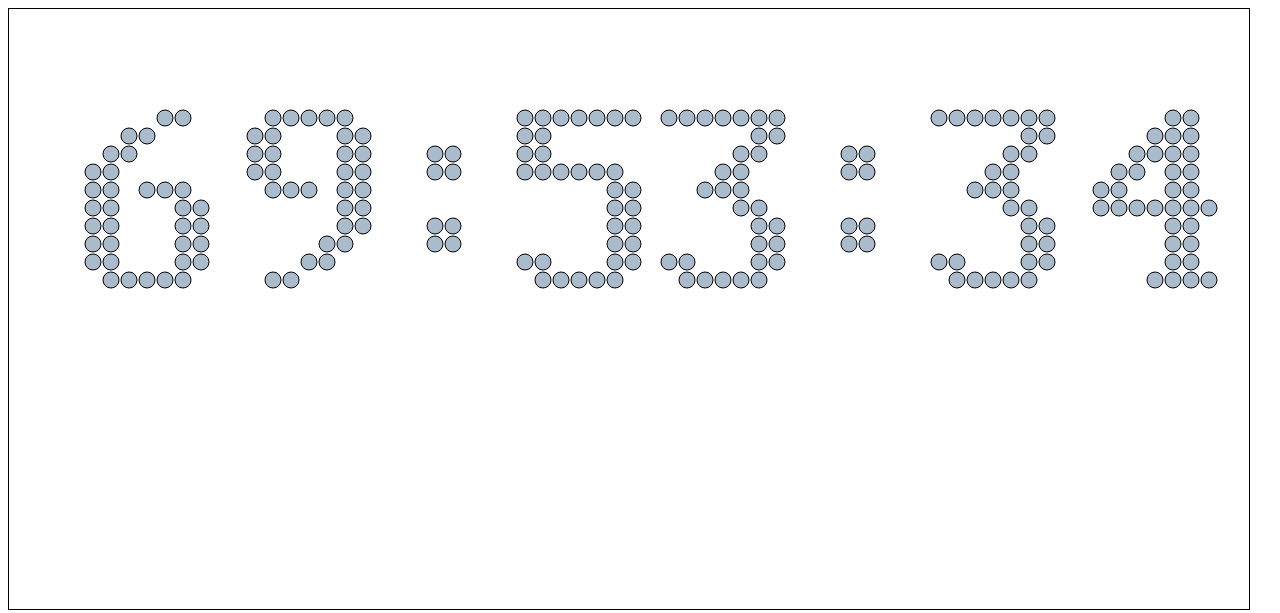
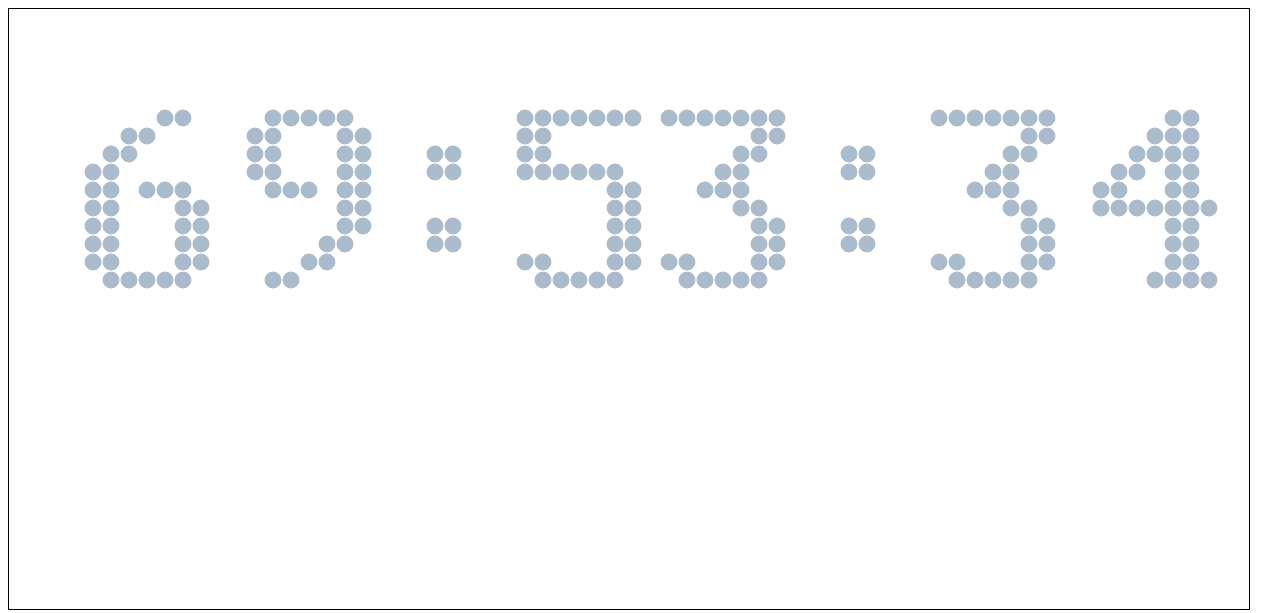
Before and after one commit to chenxy78/training, a plain HTML site: page clock1/clock's html and js.html in a window 1280 px wide. Drawn offline with Linux system fonts and the light colour scheme.

Commit message:
change stroke color

```diff
--- a/clock1/clock's html and js.html
+++ b/clock1/clock's html and js.html
@@ -59,6 +59,7 @@ function draw(context,data,x,y){
 					context.beginPath();
 					context.arc(x+m,y+n,RADIUS,0,2*Math.PI);
 					context.fillStyle = "#abc";
+					context.strokeStyle = "#abc";
 					context.fill();
 					context.stroke();
 					context.closePath();
```
